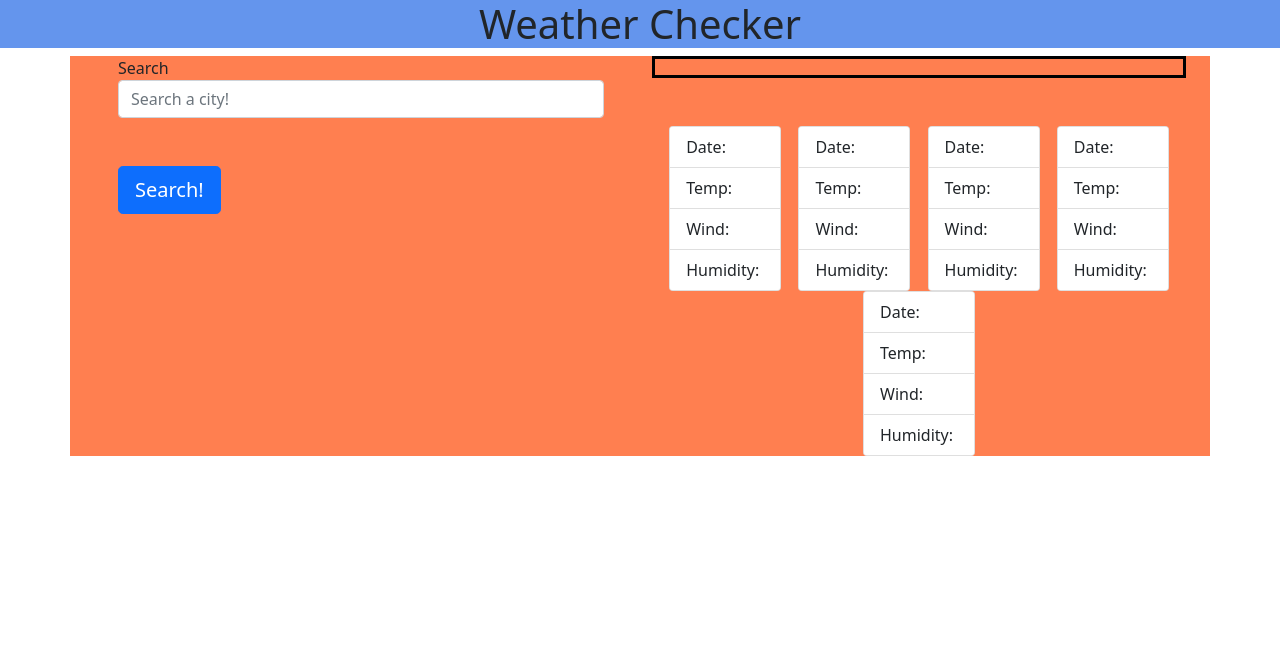
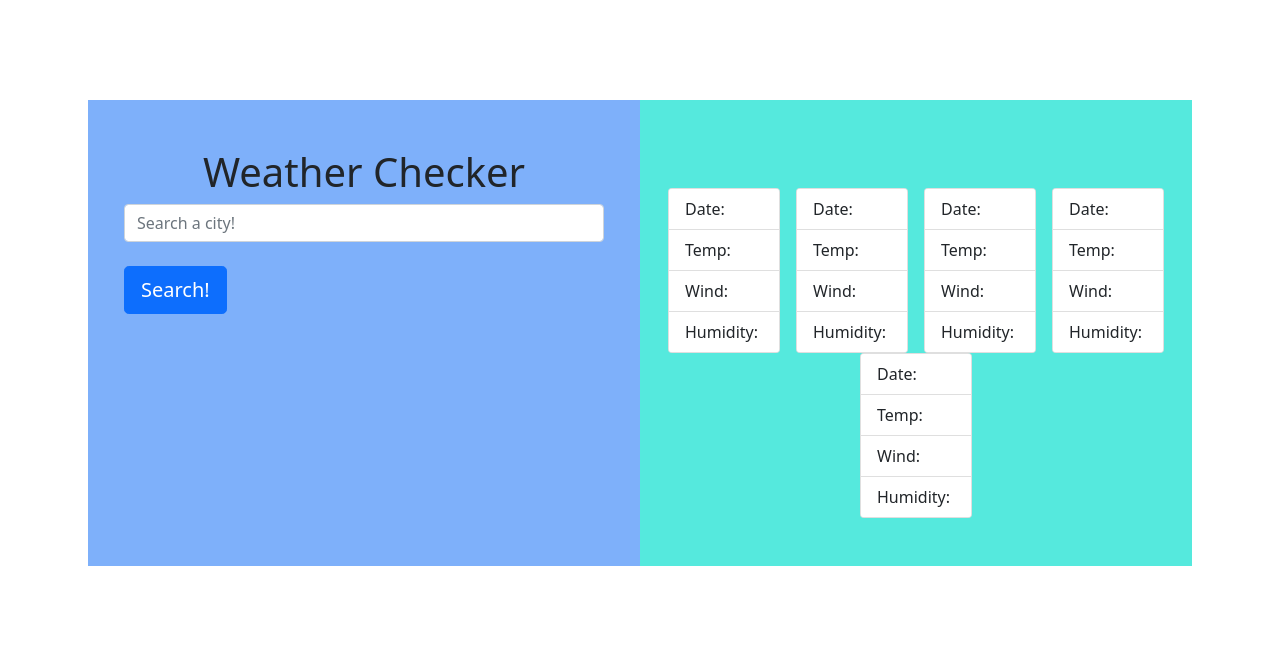
Before and after one commit to jorropowathil/Weather_App, a plain HTML site: page index.html in a window 1280 px wide. Drawn offline with nearby package versions, Linux system fonts and the light colour scheme.

Commit message:
aestheic changes

```diff
--- a/assets/style.css
+++ b/assets/style.css
@@ -1,11 +1,5 @@
-
 #header {
     text-align: center;
-    background-color: cornflowerblue;
-}
-
-.column_1{
-    border:solid black;
 }
 
 #cardContainer{
@@ -14,6 +8,26 @@
     flex-wrap: wrap;
 }
 
-.container{
-    background-color: coral;
+
+#masterContainer{
+    margin: auto;
+    width: 100%;
+    padding: 100px;
 }
+
+#topList{
+    text-align: center;
+    background-color: white;
+    text-decoration: none;
+}
+.form{
+   text-align: center;
+}
+
+.col1{
+    background-color: rgb(126, 176, 250);
+}
+
+.col2{
+    background-color: rgba(69, 231, 218, 0.911)
+}
--- a/index.html
+++ b/index.html
@@ -8,31 +8,25 @@
     <title>Document</title>
 </head>
 <body>
-  <header>
-    <h1 id="header">Weather Checker</h1>
-  </header>
-  <div class="container">
-  <div class="container">
+  <div id="masterContainer">
     <div class="row">
-      <div class="col">
+      <div class="col col1">
+        <br><br>
+        <h1 id="header">Weather Checker</h1>
         <div class="container" id="sidebar">
-          <div class="row">
-            <div class="col-m-4" id="sticky-sidebar">
-              Search
-            </div>
             <form>
               <div class="form-group" >
                 <input type="text" class="form-control searchedFor" id="formGroupExampleInput" placeholder="Search a city!">
               </div>
-              <br><br>
+              <br>
               <button type="button" class="btn btn-primary btn-lg formBtn">Search!</button>
-          </div>
           <div id="response-text"></div>
         </div>
       </div>
-      <div class="col">
+      <div class="col col2">
+        <br>
         <div class="col column_1">
-          <ul id="topList"></ul>
+          <ul id="topList" ></ul>
         </div>
         <br>
         <br>
@@ -77,7 +71,9 @@
               <li class="list-group-item day5Humidity">Humidity: </li>
             </ul>
           </div>
+
         </div>
+        <br><br>
       </div>
       </div>
     <script src="./assets/script.js"></script>
```
Also changed, not shown: assets/script.js (+42 -43 lines).
